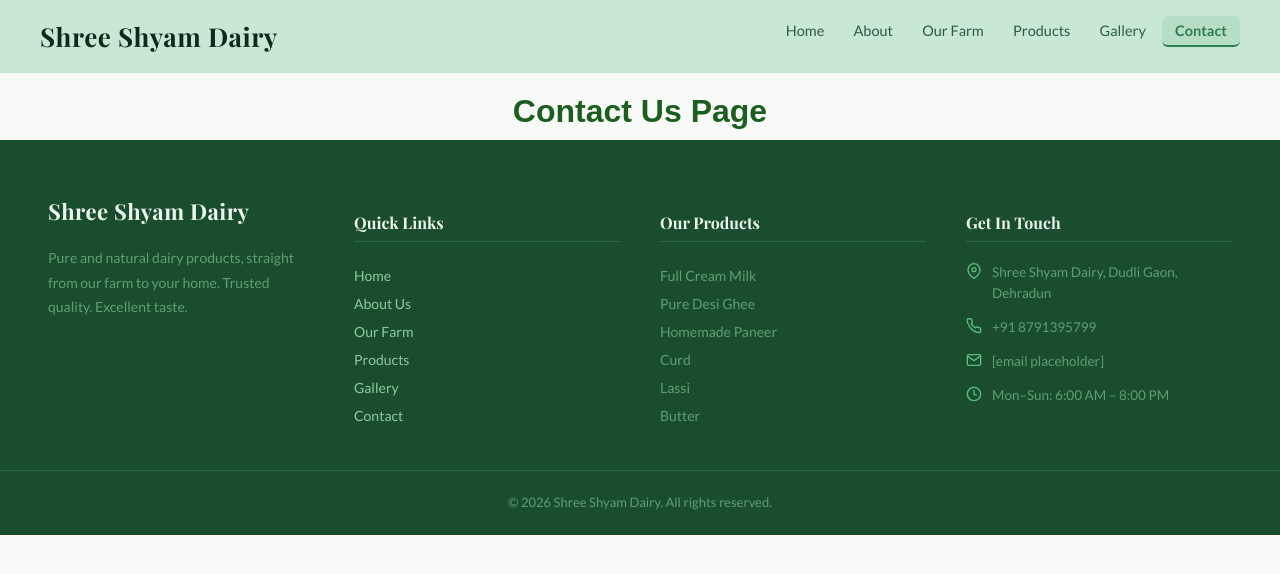
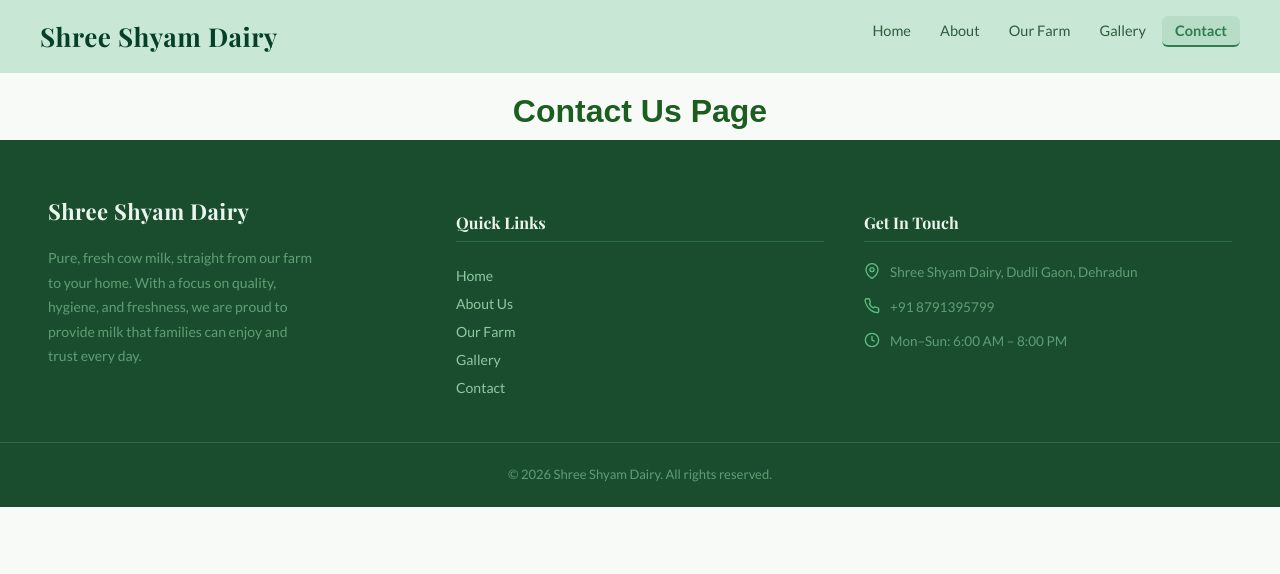
Before and after one commit to Adhawan006/Dairy_Farm_Website, a React (Vite) app: page /contact in a window 1280 px wide. Shown: the top 574 px of the page. Built offline with nearby package versions, Linux system fonts and the light colour scheme.

Commit message:
Updated Navbar and Footer
Modified the description in Footer.
Modified Navigation Bar title color.
Removed link to Products page from Navigation Bar and Footer.
Removed Email placeholder, Products sub-section from Footer.

```diff
--- a/src/components/Footer.jsx
+++ b/src/components/Footer.jsx
@@ -5,18 +5,8 @@ const navLinks = [
   { label: "Home", path: "/" },
   { label: "About Us", path: "/about" },
   { label: "Our Farm", path: "/farm" },
-  { label: "Products", path: "/products" },
   { label: "Gallery", path: "/gallery" },
   { label: "Contact", path: "/contact" },
-];
-
-const products = [
-  "Full Cream Milk",
-  "Pure Desi Ghee",
-  "Homemade Paneer",
-  "Curd",
-  "Lassi",
-  "Butter"
 ];
 
 const contactInfo = [
@@ -36,15 +26,6 @@ const contactInfo = [
       </svg>
     ),
     text: "+91 8791395799",
-  },
-  {
-    icon: (
-      <svg width="16" height="16" viewBox="0 0 24 24" fill="none" stroke="currentColor" strokeWidth="2">
-        <path d="M4 4h16c1.1 0 2 .9 2 2v12c0 1.1-.9 2-2 2H4c-1.1 0-2-.9-2-2V6c0-1.1.9-2 2-2z" />
-        <polyline points="22,6 12,13 2,6" />
-      </svg>
-    ),
-    text: "[email placeholder]",
   },
   {
     icon: (
@@ -70,7 +51,7 @@ function Footer() {
             <div className="footer__logo-name">Shree Shyam Dairy</div>
           </div>
           <p className="footer__desc">
-            Pure and natural dairy products, straight from our farm to your home. Trusted quality. Excellent taste.
+          Pure, fresh cow milk, straight from our farm to your home. With a focus on quality, hygiene, and freshness, we are proud to provide milk that families can enjoy and trust every day.
           </p>
         </div>
 
@@ -84,14 +65,6 @@ function Footer() {
               </Link>
             ))}
           </nav>
-        </div>
-
-        {/* Products */}
-        <div className="footer__col">
-          <h3 className="footer__heading">Our Products</h3>
-          {products.map((p) => (
-            <span key={p} className="footer__product-item">{p}</span>
-          ))}
         </div>
 
         {/* Contact */}
--- a/src/components/Navbar.css
+++ b/src/components/Navbar.css
@@ -7,7 +7,7 @@
   --green-mid:     #3a9e63;
   --green-light:   #c8edd8;
   --green-pale:    #d6eede;
-  --text-dark:     #0f2a1c;
+  --text-dark:     #06402b;
   --text-mid:      #2e5c3e;
   --border:        #9ecdb0;
 }
@@ -148,7 +148,7 @@
   height: 72px;
 }
 
-/* ── Responsive ───────────────────────────── */
+/* Responsive */
 @media (max-width: 820px) {
   .navbar__links    { display: none; }
   .navbar__hamburger { display: flex; }
--- a/src/components/Navbar.jsx
+++ b/src/components/Navbar.jsx
@@ -6,7 +6,6 @@ const navLinks = [
   { label: "Home", path: "/" },
   { label: "About", path: "/about" },
   { label: "Our Farm", path: "/farm" },
-  { label: "Products", path: "/products" },
   { label: "Gallery", path: "/gallery" },
   { label: "Contact", path: "/contact" },
 ];
```
